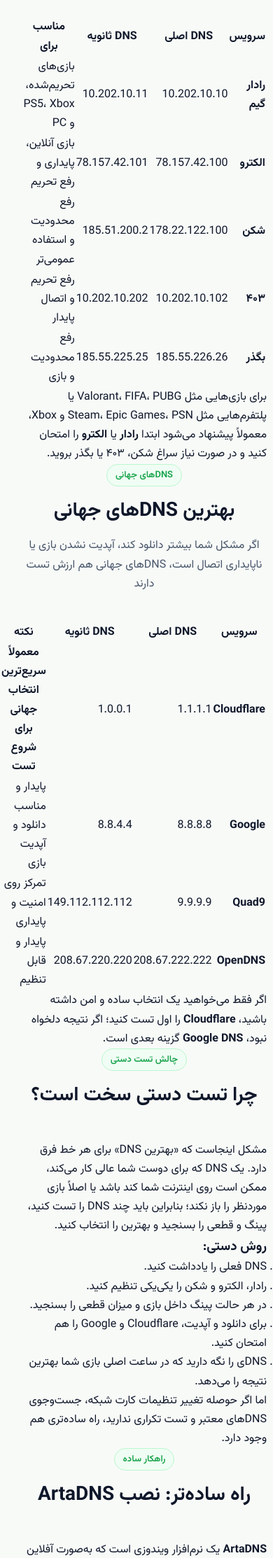
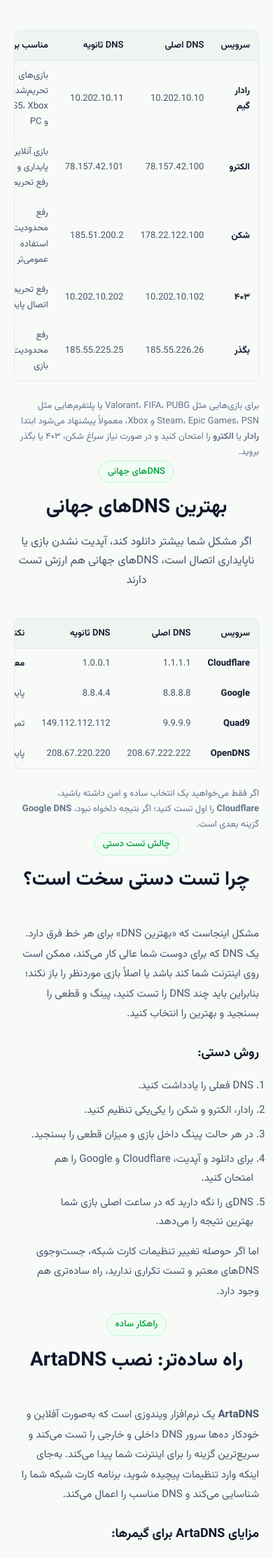
Before and after one commit to arta-pardaz/artadns-web, a PHP site: page /dns-gaming.html in a window 390 px wide. Shown: the part 2141-4367 px from the top of the page at 70% size. Run offline with PHP 8.4, Linux system fonts and the light colour scheme.

Commit message:
Add minimal table styling for DNS tables: clean borders, hover states, responsive layout. Add article content styling and solution section styles.

```diff
--- a/css/style.css
+++ b/css/style.css
@@ -931,6 +931,179 @@ ul {
   color: #ffffff;
 }
 
+/* Table Styles */
+.table-wrapper {
+  overflow-x: auto;
+  margin: 1.5rem 0;
+  border: 1px solid var(--border-color);
+  border-radius: var(--radius-md);
+}
+
+.dns-table {
+  width: 100%;
+  border-collapse: collapse;
+  font-size: 0.875rem;
+}
+
+.dns-table thead {
+  background-color: var(--bg-subtle);
+  border-bottom: 1px solid var(--border-color);
+}
+
+.dns-table th {
+  text-align: right;
+  padding: 0.875rem 1rem;
+  font-weight: 600;
+  color: var(--text-main);
+  white-space: nowrap;
+}
+
+.dns-table td {
+  padding: 0.875rem 1rem;
+  border-bottom: 1px solid var(--border-subtle);
+  color: var(--text-muted);
+  vertical-align: middle;
+}
+
+.dns-table tbody tr:last-child td {
+  border-bottom: none;
+}
+
+.dns-table tbody tr:hover {
+  background-color: var(--bg-subtle);
+}
+
+.dns-table td:first-child {
+  font-weight: 500;
+  color: var(--text-main);
+}
+
+.dns-table th:last-child,
+.dns-table td:last-child {
+  max-width: 280px;
+}
+
+.table-note {
+  font-size: 0.8125rem;
+  color: var(--text-light);
+  margin-top: 1rem;
+  text-align: right;
+}
+
+/* Article Content Styles */
+.article-content {
+  max-width: 800px;
+  margin: 0 auto;
+  font-size: 0.9375rem;
+  line-height: 1.9;
+  color: var(--text-muted);
+}
+
+.article-content h3 {
+  font-size: 1.125rem;
+  font-weight: 700;
+  color: var(--text-main);
+  margin: 1.5rem 0 0.75rem;
+}
+
+.article-content p {
+  margin-bottom: 1rem;
+}
+
+.article-content ul,
+.article-content ol {
+  margin: 1rem 0 1rem 1.5rem;
+  padding-right: 0.5rem;
+}
+
+.article-content li {
+  margin-bottom: 0.5rem;
+  line-height: 1.8;
+}
+
+.article-content a {
+  color: var(--primary);
+  text-decoration: underline;
+  text-underline-offset: 2px;
+}
+
+.article-content a:hover {
+  color: var(--primary-hover);
+}
+
+.recommendation-list {
+  list-style: none;
+  margin: 0;
+  padding: 0;
+}
+
+.recommendation-list li {
+  padding: 0.75rem 1rem;
+  background-color: var(--bg-subtle);
+  border: 1px solid var(--border-color);
+  border-radius: var(--radius-md);
+  margin-bottom: 0.75rem;
+  line-height: 1.8;
+}
+
+/* Solution Section */
+.solution-content {
+  display: grid;
+  gap: 2rem;
+  align-items: start;
+}
+
+.solution-text {
+  font-size: 0.9375rem;
+  line-height: 1.9;
+  color: var(--text-muted);
+}
+
+.solution-text h3 {
+  font-size: 1.125rem;
+  font-weight: 700;
+  color: var(--text-main);
+  margin: 1.5rem 0 0.75rem;
+}
+
+.solution-text ul {
+  margin: 1rem 0 1rem 1.5rem;
+  padding-right: 0.5rem;
+}
+
+.solution-text li {
+  margin-bottom: 0.5rem;
+  line-height: 1.8;
+}
+
+.solution-cta {
+  text-align: center;
+  padding: 1.5rem;
+  background-color: var(--primary-light);
+  border: 1px solid var(--primary-border);
+  border-radius: var(--radius-lg);
+}
+
+.solution-cta .download-hint {
+  margin-top: 0.5rem;
+  font-size: 0.8125rem;
+  color: var(--text-light);
+}
+
+/* Responsive Table */
+@media (max-width: 640px) {
+  .dns-table th,
+  .dns-table td {
+    padding: 0.625rem 0.75rem;
+    font-size: 0.8125rem;
+  }
+
+  .dns-table th:last-child,
+  .dns-table td:last-child {
+    max-width: none;
+  }
+}
+
 /* Responsive Media Queries */
 @media (min-width: 640px) {
   .hero-actions {
```
